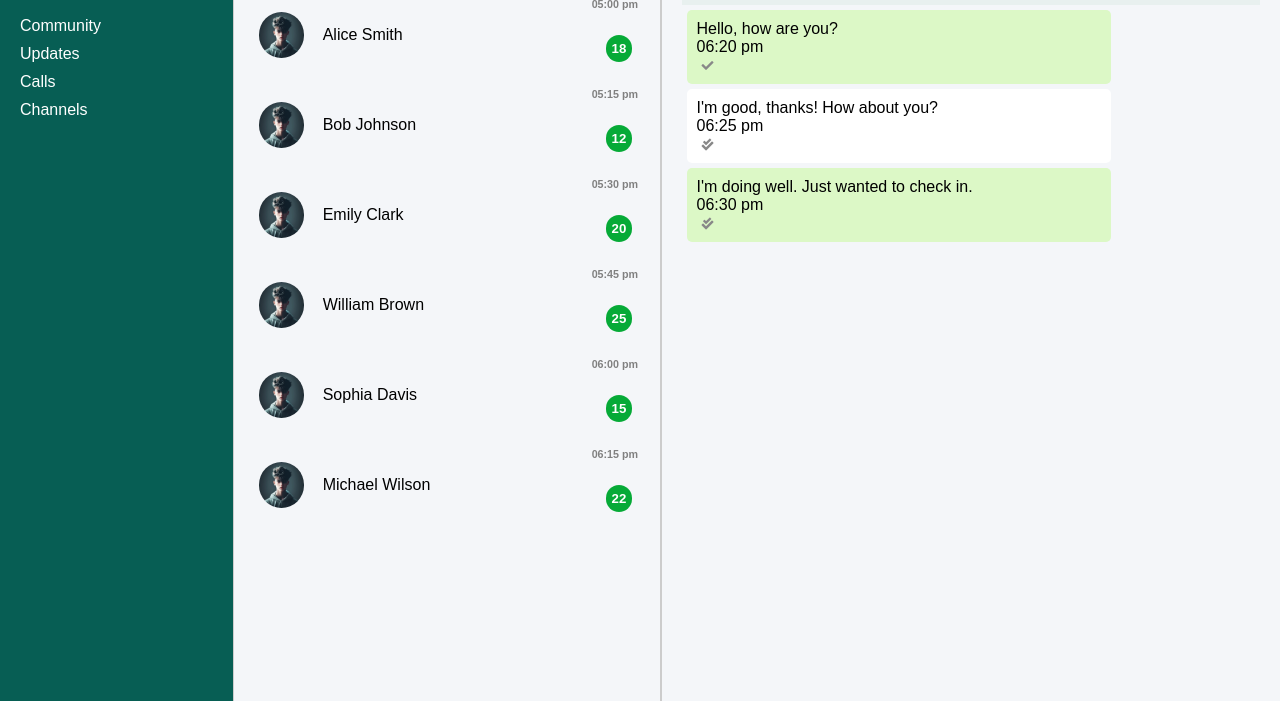
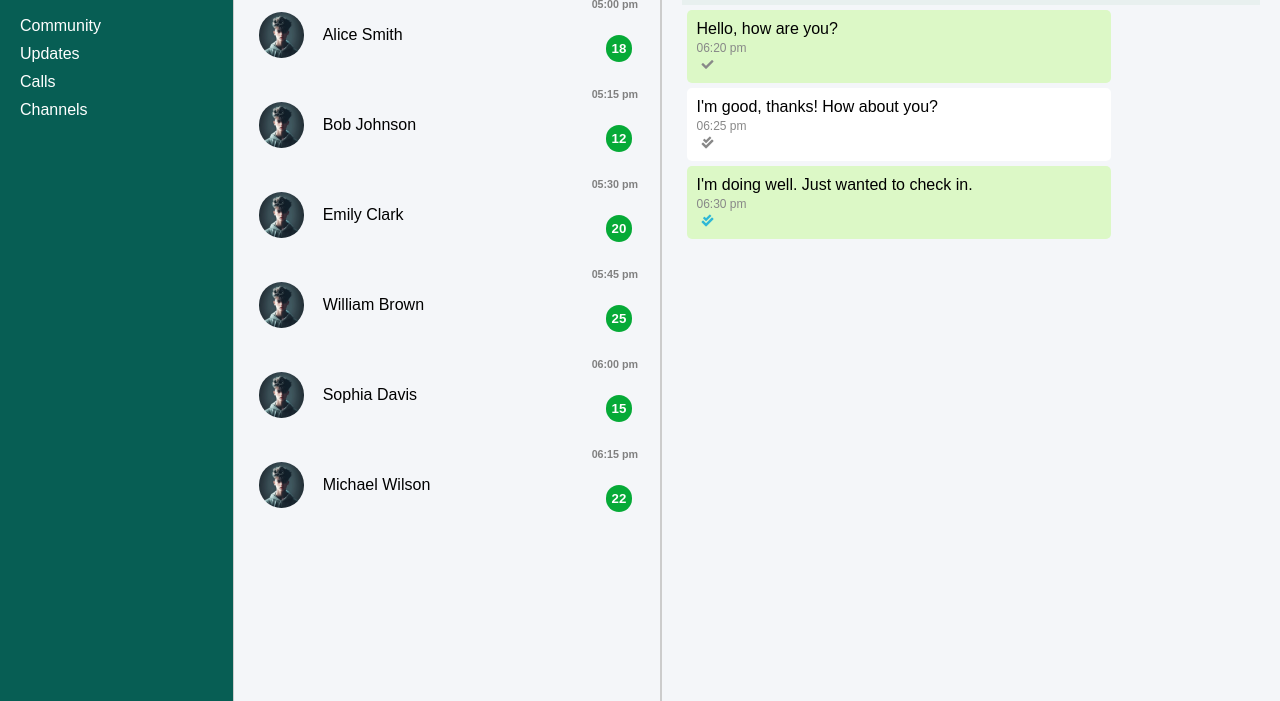
Before and after one commit to EddyShimwa/chatApp, a plain HTML site: page index.html in a window 1280 px wide. Shown: the part 99-800 px from the top of the page. Drawn offline with Linux system fonts and the light colour scheme.

Commit message:
modify the icons for seen

```diff
--- a/index.html
+++ b/index.html
@@ -123,7 +123,7 @@
                     I'm doing well. Just wanted to check in.
                     <div class="message-time">06:30 pm</div>
                     <div class="message-status">
-                        <i class="fa fa-check-double" aria-hidden="true"></i>
+                        <i class="fa fa-check-double seen" aria-hidden="true"></i>
                     </div>
                 </div>
             </div>
--- a/styles.css
+++ b/styles.css
@@ -141,6 +141,8 @@ width: 100%;
     margin: 5px;
     border-radius: 5px;
     max-width: 70%;
+    overflow-wrap: break-word;
+    clear: both;
 }
 
 .sent {
@@ -150,6 +152,14 @@ width: 100%;
 
 .received {
     background-color: #ffffff;
+    align-self: flex-start;
+}
+
+.message-time {
+    font-size: 12px;
+    color: #888;
+    margin-top: 3px;
+    clear: both;
 }
 
 .message-status {
@@ -158,3 +168,7 @@ width: 100%;
     font-size: 12px;
     color: #888;
 }
+
+.seen {
+    color: rgb(46, 183, 214);
+  }
```
Also changed, not shown: 1 other file.
